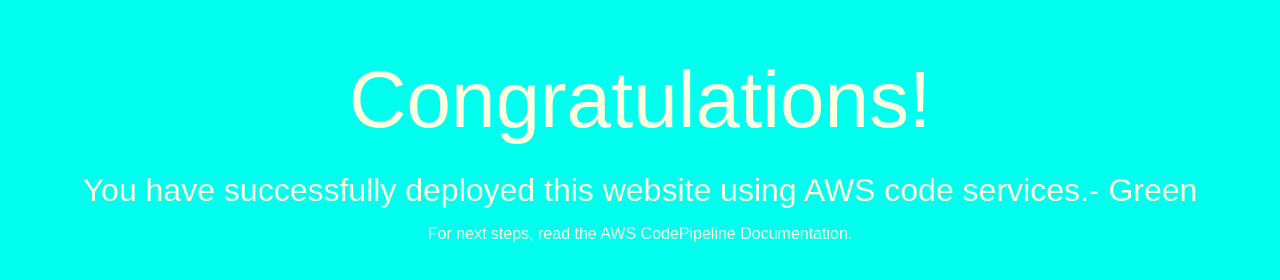
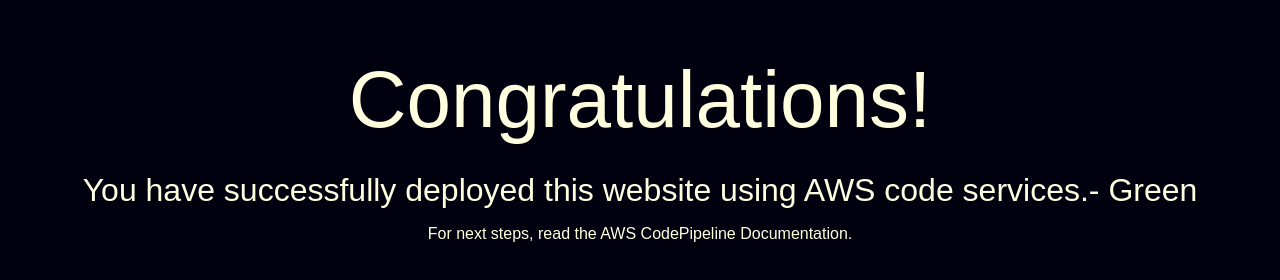
Before and after one commit to zvimosh/Codedeploy, a plain HTML site: page index.html in a window 1280 px wide. Drawn offline with Linux system fonts and the light colour scheme.

Commit message:
change blACK

```diff
--- a/index.html
+++ b/index.html
@@ -6,7 +6,7 @@
   <style>
     body {
       color: #ffffe0;
-      background-color: #00ffee;
+      background-color: #00000f;
       font-family: Arial, sans-serif;
       font-size: 16px;
     }
```
